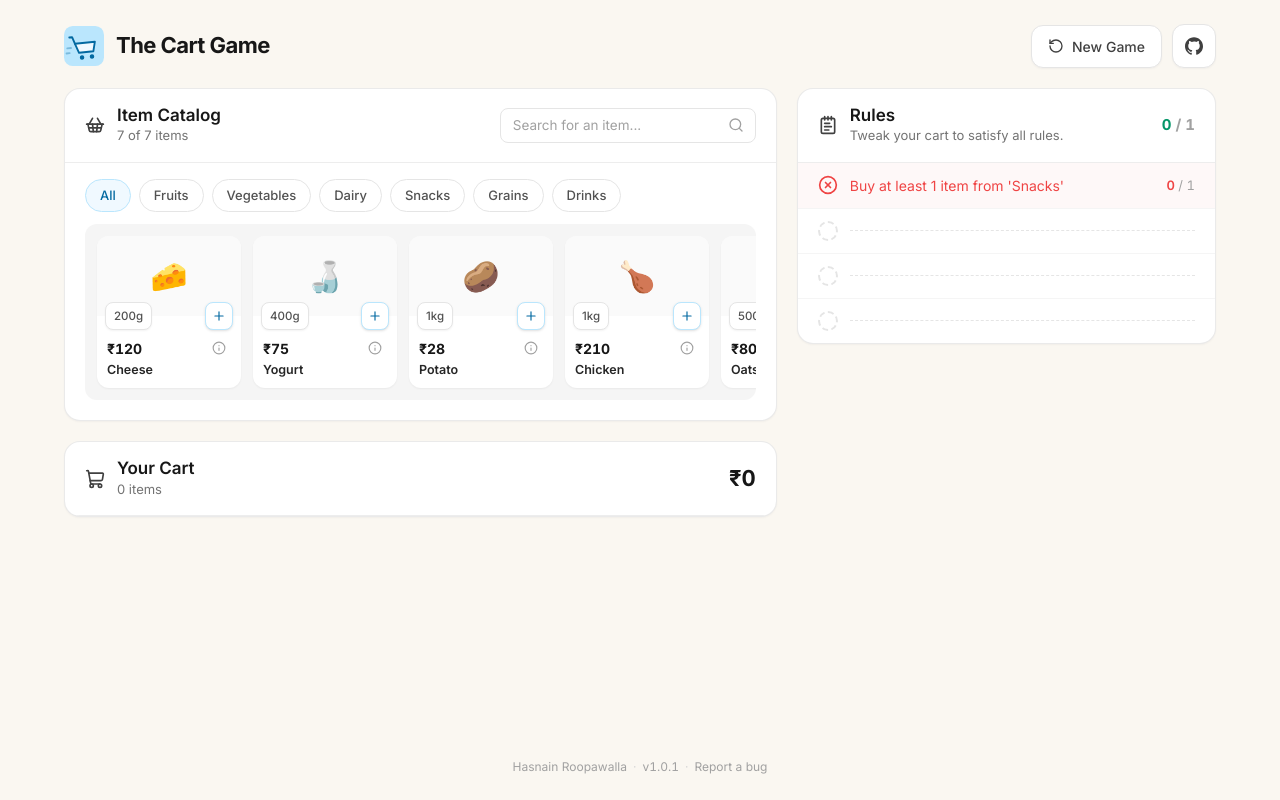
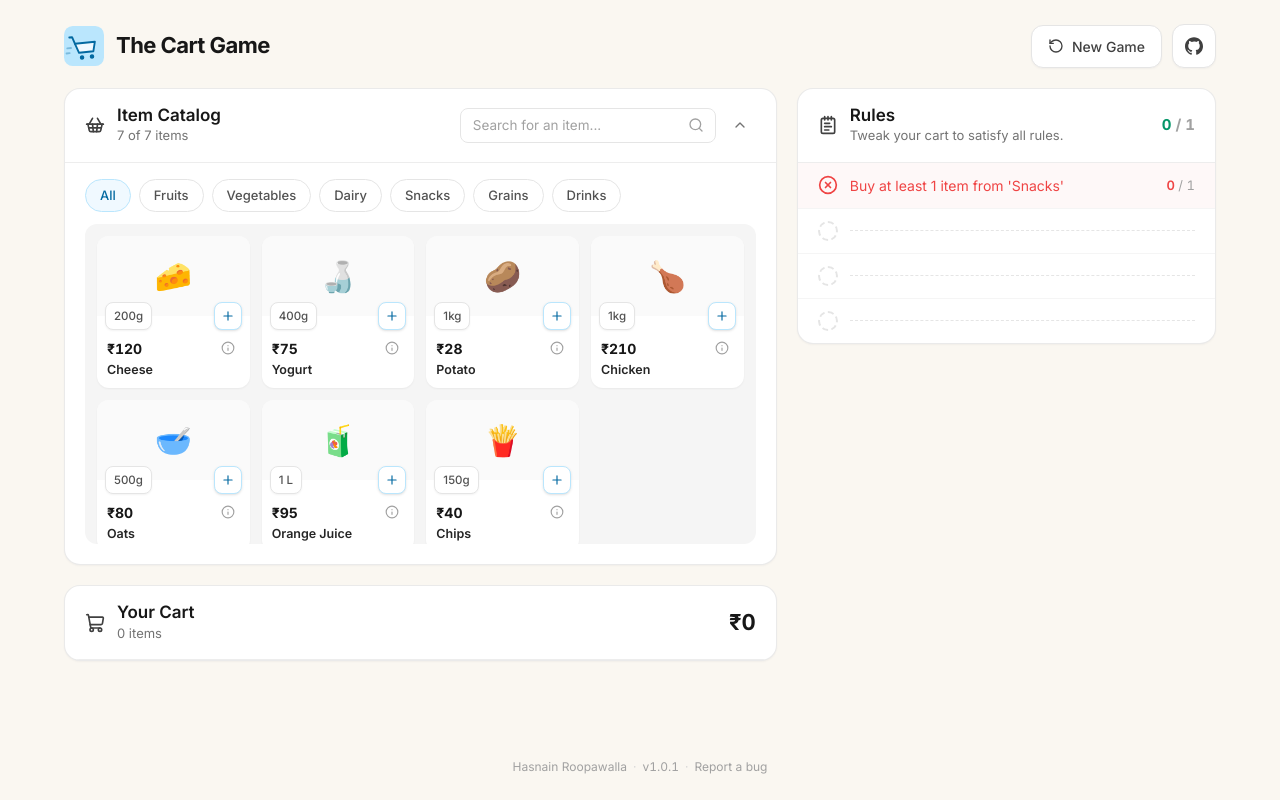
Before and after one commit to hasnainroopawalla/the-cart-game, a React (Vite) app: page / in a window 1280 px wide. Built offline with nearby package versions, Linux system fonts and the light colour scheme.

Commit message:
collapsible

```diff
--- a/src/components/card.tsx
+++ b/src/components/card.tsx
@@ -1,4 +1,5 @@
 import * as React from "react";
+import { ChevronDown, ChevronUp } from "lucide-react";
 
 export const Card = ({
   className = "",
@@ -39,6 +40,30 @@ export const PanelHeader = ({
   </header>
 );
 
+export const CollapseToggle = ({
+  isOpen,
+  onToggle,
+  label,
+}: {
+  isOpen: boolean;
+  onToggle: () => void;
+  label: string;
+}) => (
+  <button
+    type="button"
+    onClick={onToggle}
+    aria-expanded={isOpen}
+    aria-label={`${isOpen ? "Collapse" : "Expand"} ${label}`}
+    className="inline-flex h-8 w-8 shrink-0 items-center justify-center rounded-lg text-neutral-500 transition hover:bg-neutral-100 hover:text-neutral-900"
+  >
+    {isOpen ? (
+      <ChevronUp className="h-4 w-4" />
+    ) : (
+      <ChevronDown className="h-4 w-4" />
+    )}
+  </button>
+);
+
 export const IconButton = ({
   label,
   className = "",
--- a/src/components/catalog-panel.tsx
+++ b/src/components/catalog-panel.tsx
@@ -1,5 +1,5 @@
 import * as React from "react";
-import { Card, PanelHeader, formatPrice } from "./card";
+import { Card, CollapseToggle, PanelHeader, formatPrice } from "./card";
 import { ItemInfoButton } from "./item-info-popover";
 import { QuantityStepper } from "./quantity-stepper";
 import { Plus, Search, ShoppingBasket } from "lucide-react";
@@ -14,6 +14,7 @@ export const CatalogPanel = ({
 }) => {
   const [query, setQuery] = React.useState("");
   const [category, setCategory] = React.useState<Category | null>(null);
+  const [isOpen, setIsOpen] = React.useState(true);
 
   const visibleItems = React.useMemo(() => {
     const search = query.trim().toLowerCase();
@@ -26,12 +27,18 @@ export const CatalogPanel = ({
   }, [query, category]);
 
   return (
-    <Card className="shrink-0">
+    <Card className="flex shrink-0 flex-col overflow-hidden">
       <PanelHeader
         icon={<ShoppingBasket className="h-5 w-5" />}
         title="Item Catalog"
-        subtitle={`${visibleItems.length} of ${Catalog.items.length} items`}
+        subtitle={
+          isOpen
+            ? `${visibleItems.length} of ${Catalog.items.length} items`
+            : `${Catalog.items.length} items available`
+        }
         right={
+          <div className="flex items-center gap-2">
+            {isOpen && (
               <div className="relative w-64">
                 <input
                   type="search"
@@ -42,9 +49,18 @@ export const CatalogPanel = ({
                 />
                 <Search className="pointer-events-none absolute top-1/2 right-3 h-4 w-4 -translate-y-1/2 text-neutral-400" />
               </div>
+            )}
+            <CollapseToggle
+              isOpen={isOpen}
+              onToggle={() => setIsOpen((open) => !open)}
+              label="catalog"
+            />
+          </div>
         }
       />
 
+      {isOpen && (
+        <>
           <div className="flex flex-wrap items-center gap-2 px-5 pt-4">
             <CategoryChip
               label="All"
@@ -67,7 +83,7 @@ export const CatalogPanel = ({
                 Nothing matches that. Try another search or category.
               </p>
             ) : (
-          <div className="flex gap-3 overflow-x-auto rounded-xl bg-neutral-100 p-3">
+              <div className="grid max-h-80 grid-cols-[repeat(auto-fill,minmax(8.5rem,1fr))] content-start gap-3 overflow-y-auto rounded-xl bg-neutral-100 p-3">
                 {visibleItems.map((item) => (
                   <CatalogCard
                     key={item.id}
@@ -79,6 +95,8 @@ export const CatalogPanel = ({
               </div>
             )}
           </div>
+        </>
+      )}
     </Card>
   );
 };
@@ -104,7 +122,7 @@ const CatalogCard = ({
 
   return (
     <article
-      className={`flex w-36 shrink-0 flex-col overflow-hidden rounded-xl bg-white shadow-xs transition hover:shadow-md ${
+      className={`flex flex-col overflow-hidden rounded-xl bg-white shadow-xs transition hover:shadow-md ${
         inCart ? "ring-primary-200 ring-2" : ""
       }`}
     >
```
Also changed, not shown: src/components/cart-panel/cart-panel.tsx (+1 -6 lines). Lines whose indentation alone changed are shown as unchanged.
